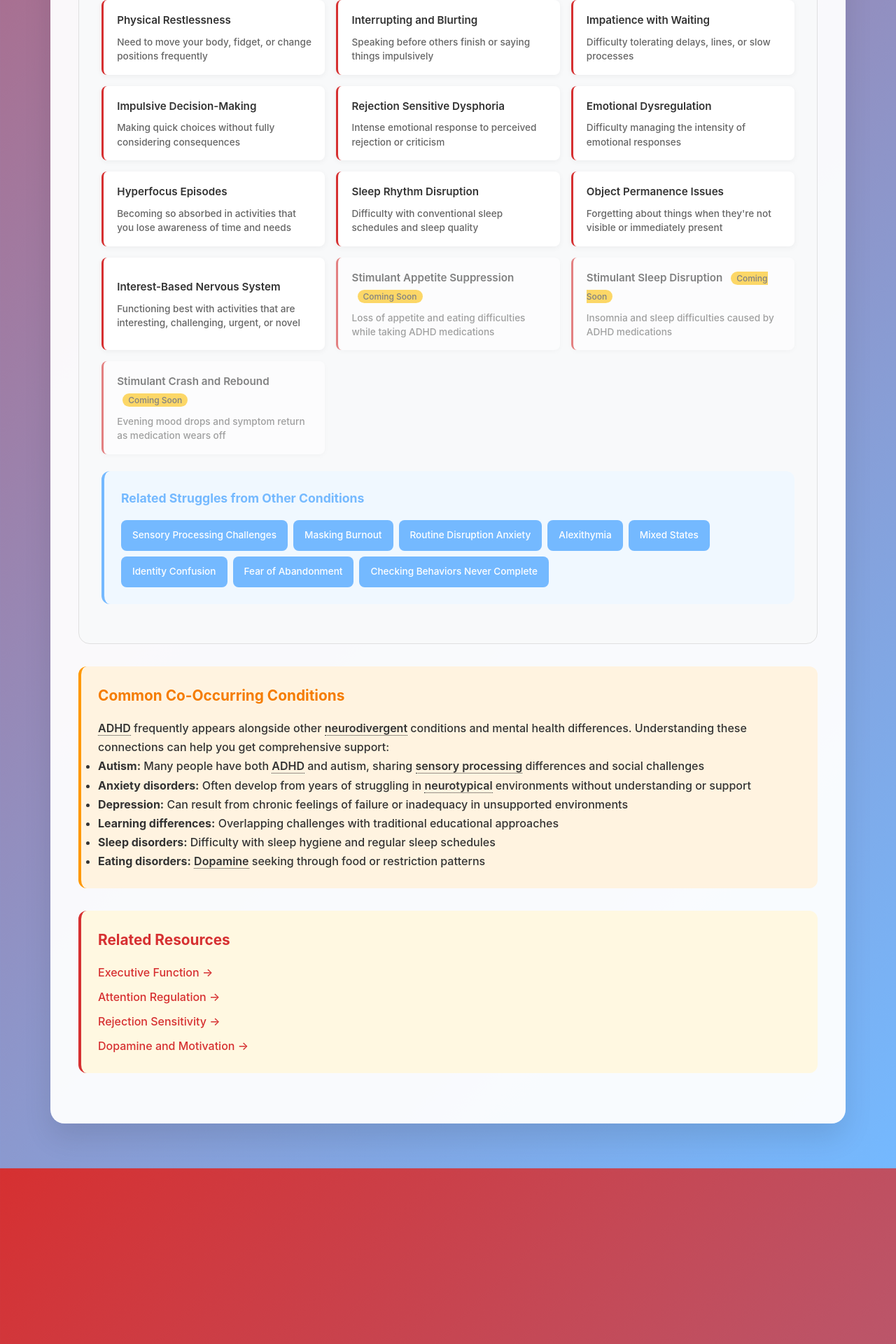
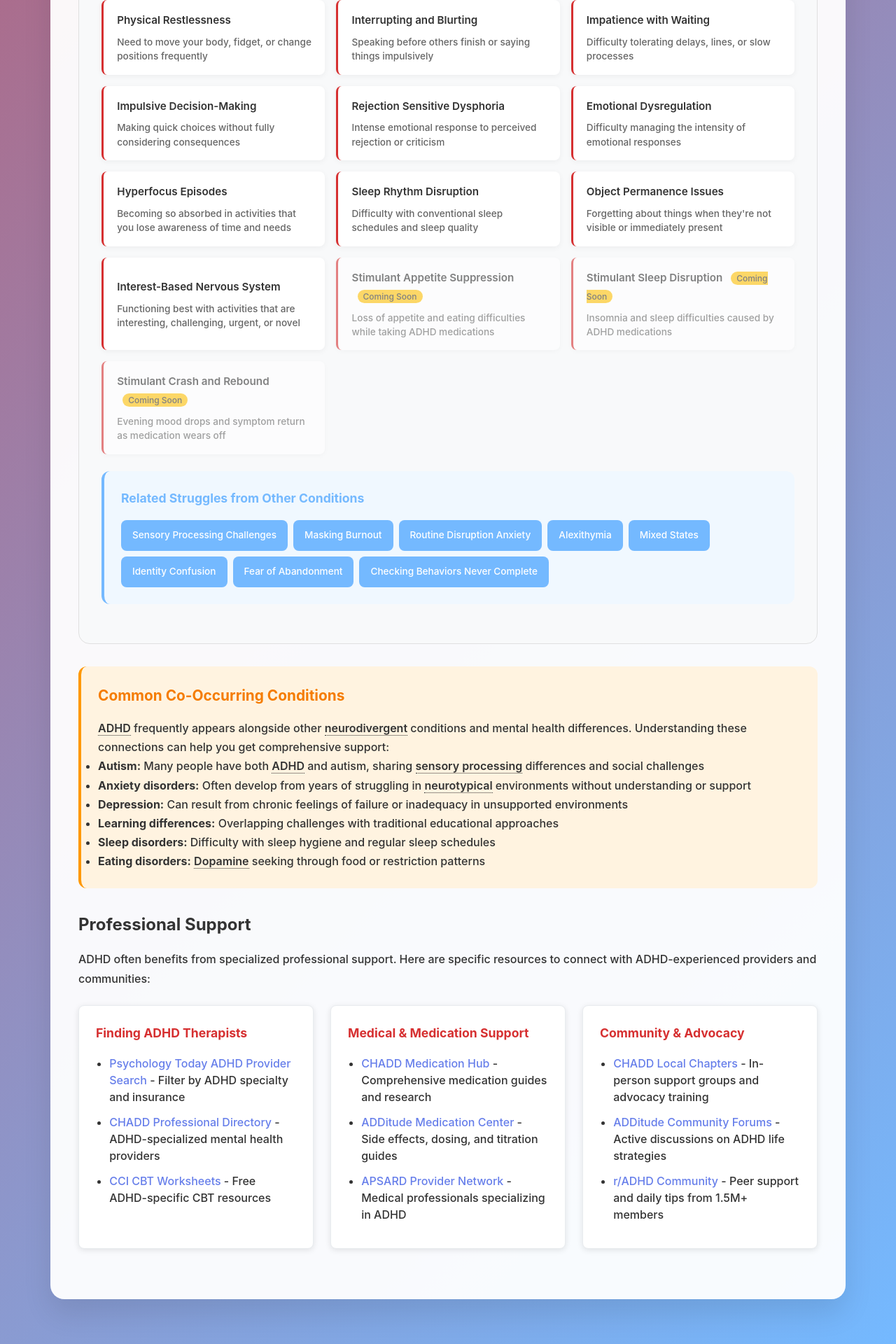
Before and after one commit to neurodivergent-survival-guide/neurodivergent-survival-guide, a Jekyll site: the page built from conditions/adhd.html, in a window 1280 px wide. Shown: the part 2592-4512 px from the top of the page at 70% size. Built offline with Jekyll 4.4.1, drawn with Linux system fonts in a browser that asks for light colours.

Commit message:
Update adhd.html

```diff
--- a/conditions/adhd.html
+++ b/conditions/adhd.html
@@ -287,6 +287,60 @@ slug: adhd
         color: #f57c00;
         margin-bottom: 1rem;
         font-size: 1.3rem;
+    }
+
+    /* Support Resources */
+    .support-resources {
+        margin: 2rem 0;
+    }
+
+    .support-resources h3 {
+        color: #333;
+        margin-bottom: 1rem;
+        font-size: 1.5rem;
+    }
+
+    .support-grid {
+        display: grid;
+        grid-template-columns: repeat(auto-fit, minmax(300px, 1fr));
+        gap: 1.5rem;
+        margin-top: 1.5rem;
+    }
+
+    .support-card {
+        background: #ffffff;
+        border: 1px solid #e9ecef;
+        border-radius: 8px;
+        padding: 1.5rem;
+        box-shadow: 0 2px 8px rgba(0,0,0,0.1);
+    }
+
+    .support-card h4 {
+        color: #d63031;
+        margin-top: 0;
+        margin-bottom: 1rem;
+        font-size: 1.1rem;
+    }
+
+    .support-card ul {
+        margin: 0;
+        padding-left: 1.2rem;
+    }
+
+    .support-card li {
+        margin-bottom: 0.75rem;
+        line-height: 1.5;
+    }
+
+    .support-card a {
+        color: #667eea;
+        text-decoration: none;
+        font-weight: 500;
+    }
+
+    .support-card a:hover {
+        color: #5a67d8;
+        text-decoration: underline;
     }
 
     /* Focus states for accessibility */
@@ -638,13 +692,37 @@ slug: adhd
                 </ul>
             </div>
 
-            <div style="background: #fff8e1; padding: 1.5rem; border-radius: 12px; margin: 2rem 0; border-left: 4px solid #d63031;">
-                <h3 style="color: #d63031; margin-bottom: 1rem; font-size: 1.3rem;">Related Resources</h3>
-                <div style="display: flex; flex-direction: column; gap: 0.5rem;">
-                    <a href="{{ '/glossary/executive-function.html' | relative_url }}" style="color: #d63031; text-decoration: none;">Executive Function →</a>
-                    <a href="{{ '/glossary/attention-regulation.html' | relative_url }}" style="color: #d63031; text-decoration: none;">Attention Regulation →</a>
-                    <a href="{{ '/glossary/rejection-sensitivity.html' | relative_url }}" style="color: #d63031; text-decoration: none;">Rejection Sensitivity →</a>
-                    <a href="{{ '/glossary/dopamine-motivation.html' | relative_url }}" style="color: #d63031; text-decoration: none;">Dopamine and Motivation →</a>
+            <div class="support-resources">
+                <h3>Professional Support</h3>
+                <p>ADHD often benefits from specialized professional support. Here are specific resources to connect with ADHD-experienced providers and communities:</p>
+
+                <div class="support-grid">
+                    <div class="support-card">
+                        <h4>Finding ADHD Therapists</h4>
+                        <ul>
+                            <li><a href="https://www.psychologytoday.com/us/therapists/adhd" target="_blank" rel="noopener">Psychology Today ADHD Provider Search</a> - Filter by ADHD specialty and insurance</li>
+                            <li><a href="https://chadd.org/for-professionals/professional-directory/" target="_blank" rel="noopener">CHADD Professional Directory</a> - ADHD-specialized mental health providers</li>
+                            <li><a href="https://www.cci.health.wa.gov.au/Resources/Looking-After-Yourself/Attention-and-Concentration" target="_blank" rel="noopener">CCI CBT Worksheets</a> - Free ADHD-specific CBT resources</li>
+                        </ul>
+                    </div>
+
+                    <div class="support-card">
+                        <h4>Medical & Medication Support</h4>
+                        <ul>
+                            <li><a href="https://chadd.org/about-adhd/medication-management/" target="_blank" rel="noopener">CHADD Medication Hub</a> - Comprehensive medication guides and research</li>
+                            <li><a href="https://www.additudemag.com/medication/" target="_blank" rel="noopener">ADDitude Medication Center</a> - Side effects, dosing, and titration guides</li>
+                            <li><a href="https://www.apsard.org/find-a-provider" target="_blank" rel="noopener">APSARD Provider Network</a> - Medical professionals specializing in ADHD</li>
+                        </ul>
+                    </div>
+
+                    <div class="support-card">
+                        <h4>Community & Advocacy</h4>
+                        <ul>
+                            <li><a href="https://chadd.org/affiliates/" target="_blank" rel="noopener">CHADD Local Chapters</a> - In-person support groups and advocacy training</li>
+                            <li><a href="https://www.additudemag.com/forums/" target="_blank" rel="noopener">ADDitude Community Forums</a> - Active discussions on ADHD life strategies</li>
+                            <li><a href="https://www.reddit.com/r/ADHD/" target="_blank" rel="noopener">r/ADHD Community</a> - Peer support and daily tips from 1.5M+ members</li>
+                        </ul>
+                    </div>
                 </div>
             </div>
         </div>
```
